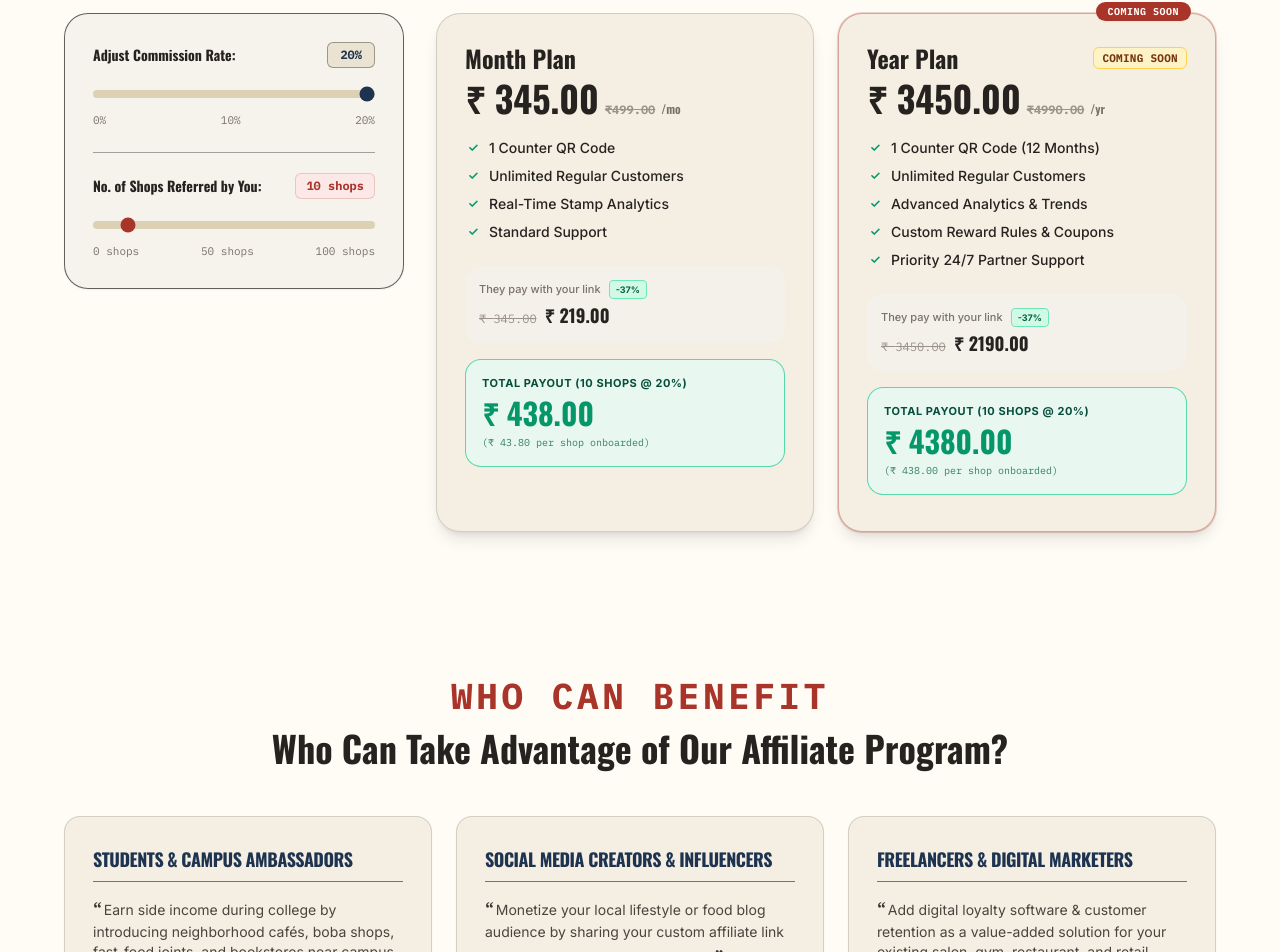
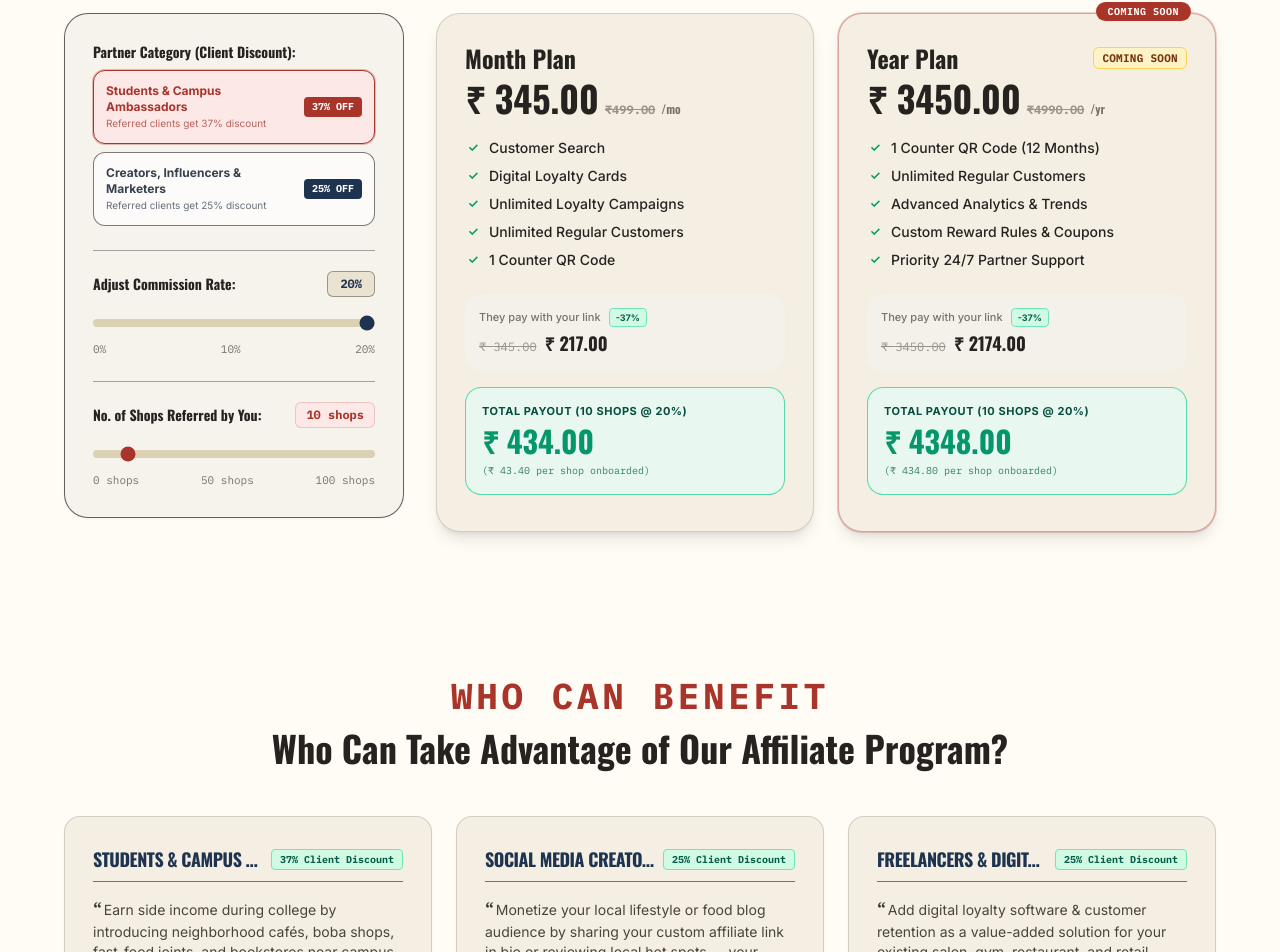
Before and after one commit to srujankajare/Stampogen-Marketing, a Next.js app: page /affiliate in a window 1280 px wide. Shown: the part 797-1749 px from the top of the page. Built offline with nearby package versions, Linux system fonts and the light colour scheme.

Commit message:
featurs in affiliate

```diff
--- a/components/affiliate-content.jsx
+++ b/components/affiliate-content.jsx
@@ -8,18 +8,21 @@ import { Input } from "@/components/ui/input";
 const personas = [
   {
     title: "Students & Campus Ambassadors",
-    desc: "Earn side income during college by introducing neighborhood cafés, boba shops, fast-food joints, and bookstores near campus to digital loyalty software.",
+    desc: "Earn side income during college by introducing neighborhood cafés, boba shops, fast-food joints, and bookstores near campus — your referred clients get an exclusive 37% discount.",
     termsUrl: "#terms-students",
+    discountBadge: "37% Client Discount",
   },
   {
     title: "Social Media Creators & Influencers",
-    desc: "Monetize your local lifestyle or food blog audience by sharing your custom affiliate link in bio or reviewing local hot spots.",
+    desc: "Monetize your local lifestyle or food blog audience by sharing your custom affiliate link in bio or reviewing local hot spots — your referred clients receive a 25% discount.",
     termsUrl: "#terms-[#terms-creators]",
+    discountBadge: "25% Client Discount",
   },
   {
     title: "Freelancers & Digital Marketers",
-    desc: "Add digital loyalty software & customer retention as a value-added solution for your existing salon, gym, restaurant, and retail clients.",
+    desc: "Add digital loyalty software & customer retention as a value-added solution for your existing salon, gym, restaurant, and retail clients with a 25% client discount.",
     termsUrl: "#terms-freelancers",
+    discountBadge: "25% Client Discount",
   },
 ];
 
@@ -50,6 +53,7 @@ export function AffiliateContent() {
   const [billingCycle, setBillingCycle] = useState("month"); // "month" or "year"
   const [commissionRate, setCommissionRate] = useState(0.20); // 20% default
   const [referredShops, setReferredShops] = useState(10); // 10 shops default (0 - 100)
+  const [clientDiscountPct, setClientDiscountPct] = useState(37); // 37% for Students, 25% for Creators & Marketers
 
   const plans = [
     {
@@ -57,14 +61,18 @@ export function AffiliateContent() {
       key: "month",
       mrp: 499,
       discountedPrice: 345,
-      referralPrice: 219,
-      referralDiscountPct: 37, // (200- 160) / 200 = 20%
+      referralDiscountPct: clientDiscountPct,
+      referralPrice: Math.round(345 * (1 - clientDiscountPct / 100)),
       features: [
-        "1 Counter QR Code",
+        "Customer Search",
+        "Digital Loyalty Cards",
+
+        "Unlimited Loyalty Campaigns",
         "Unlimited Regular Customers",
-        "Real-Time Stamp Analytics",
+         "1 Counter QR Code"
 
-        "Standard Support",
+
+
       ],
     },
     {
@@ -72,8 +80,8 @@ export function AffiliateContent() {
       key: "year",
       mrp: 4990,
       discountedPrice: 3450,
-      referralPrice: 2190,
-      referralDiscountPct:37 ,
+      referralDiscountPct: clientDiscountPct,
+      referralPrice: Math.round(3450 * (1 - clientDiscountPct / 100)),
       features: [
         "1 Counter QR Code (12 Months)",
         "Unlimited Regular Customers",
@@ -167,10 +175,54 @@ export function AffiliateContent() {
 
           {/* Side by Side Grid: Sliders Box on Left (or top), Plan Cards Grid on Right */}
           <div className="grid grid-cols-1 lg:grid-cols-[340px_1fr] gap-6 sm:gap-8 items-start max-w-6xl mx-auto">
-            {/* Left Sliders Control Panel */}
+            {/* Left Sliders & Partner Category Control Panel */}
             <div className="rounded-2xl sm:rounded-3xl border border-line/70 bg-[#F4F1EA]/80 p-5 sm:p-7 shadow-sm space-y-5 sm:space-y-6">
+              {/* Partner Category Selector: Client Discount */}
+              <div>
+                <label className="font-display text-xs sm:text-sm font-extrabold text-charcoal block mb-2">
+                  Partner Category (Client Discount):
+                </label>
+                <div className="space-y-2">
+                  <button
+                    type="button"
+                    onClick={() => setClientDiscountPct(37)}
+                    className={`w-full flex items-center justify-between p-2.5 sm:p-3 rounded-xl border text-xs font-bold transition-all text-left cursor-pointer ${
+                      clientDiscountPct === 37
+                        ? "border-[#A8342A] bg-[#FCE8E6] text-[#A8342A] shadow-xs ring-1 ring-[#A8342A]/30"
+                        : "border-line/60 bg-white/70 text-gray-700 hover:bg-white"
+                    }`}
+                  >
+                    <div>
+                      <div className="font-extrabold text-xs">Students &amp; Campus Ambassadors</div>
+                      <div className="text-[10px] opacity-75 font-normal">Referred clients get 37% discount</div>
+                    </div>
+                    <span className="font-mono bg-[#A8342A] text-white px-2 py-0.5 rounded text-[10px] font-black shrink-0 ml-1">
+                      37% OFF
+                    </span>
+                  </button>
+
+                  <button
+                    type="button"
+                    onClick={() => setClientDiscountPct(25)}
+                    className={`w-full flex items-center justify-between p-2.5 sm:p-3 rounded-xl border text-xs font-bold transition-all text-left cursor-pointer ${
+                      clientDiscountPct === 25
+                        ? "border-ink-navy bg-ink-navy/10 text-ink-navy shadow-xs ring-1 ring-ink-navy/30"
+                        : "border-line/60 bg-white/70 text-gray-700 hover:bg-white"
+                    }`}
+                  >
+                    <div>
+                      <div className="font-extrabold text-xs">Creators, Influencers &amp; Marketers</div>
+                      <div className="text-[10px] opacity-75 font-normal">Referred clients get 25% discount</div>
+                    </div>
+                    <span className="font-mono bg-ink-navy text-white px-2 py-0.5 rounded text-[10px] font-black shrink-0 ml-1">
+                      25% OFF
+                    </span>
+                  </button>
+                </div>
+              </div>
+
               {/* Slider 1: Commission Rate */}
-              <div>
+              <div className="border-t border-line/40 pt-4 sm:pt-5">
                 <div className="flex justify-between items-center mb-2.5 sm:mb-3">
                   <label className="font-display text-xs sm:text-sm font-extrabold text-charcoal">
                     Adjust Commission Rate:
@@ -316,7 +368,7 @@ export function AffiliateContent() {
                 );
               })}
             </div>
-            </div>
+          </div>
         </div>
       </section>
 
@@ -343,9 +395,14 @@ export function AffiliateContent() {
                 className="rounded-2xl border border-line bg-card p-5 sm:p-7 shadow-sm hover:shadow-panel transition-all flex flex-col justify-between"
               >
                 <div>
-                  <h3 className="font-display text-base sm:text-base lg:text-lg font-black text-ink-navy uppercase tracking-tight mb-3 border-b border-line/60 pb-2 leading-snug sm:whitespace-nowrap sm:overflow-hidden sm:text-ellipsis">
-                    {p.title}
-                  </h3>
+                  <div className="flex items-center justify-between gap-2 mb-3 border-b border-line/60 pb-2">
+                    <h3 className="font-display text-base sm:text-base lg:text-lg font-black text-ink-navy uppercase tracking-tight leading-snug sm:whitespace-nowrap sm:overflow-hidden sm:text-ellipsis">
+                      {p.title}
+                    </h3>
+                    <span className="font-mono text-[10px] font-extrabold bg-emerald-100 text-emerald-800 border border-emerald-300 px-2 py-0.5 rounded shrink-0">
+                      {p.discountBadge}
+                    </span>
+                  </div>
                   <p className="text-xs sm:text-sm leading-relaxed text-[#4a443f]">
                     <span className="font-serif text-lg font-black text-charcoal/90 mr-0.5 select-none">“</span>
                     {p.desc}
```
